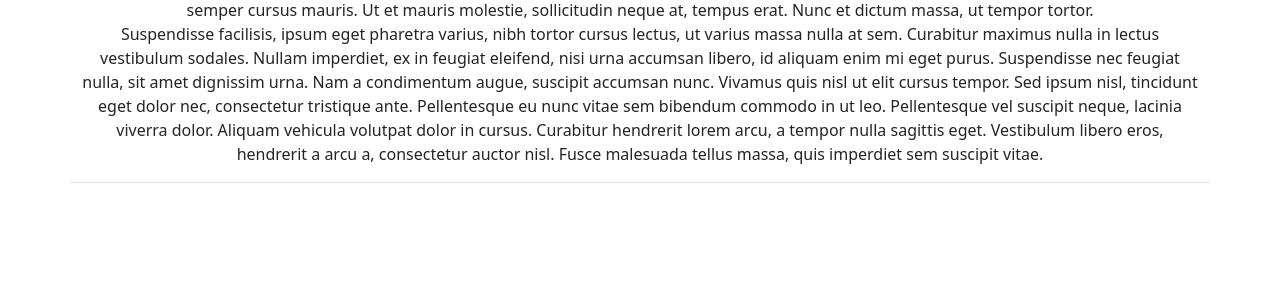
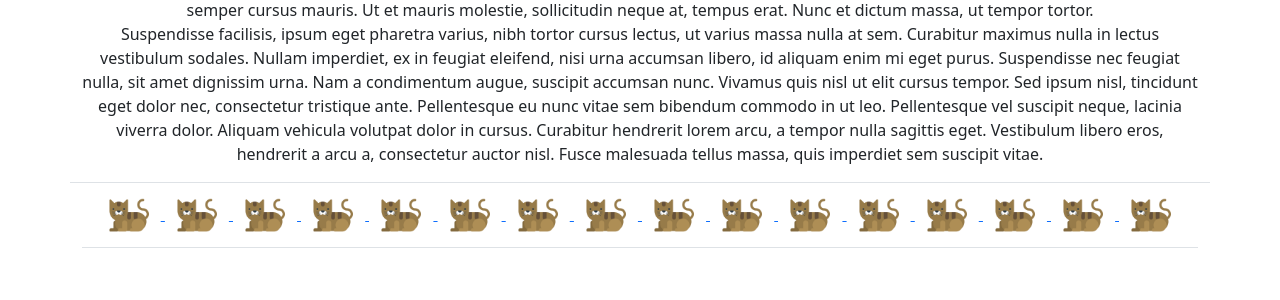
Before and after one commit to bfswrd/IntensiveYandex, a Django app: page /about/ in a window 1280 px wide. Shown: the part 369-669 px from the top of the page. Run offline with Django 3.2, Linux system fonts and the light colour scheme; some libraries are stand-ins or nearby versions.

Commit message:
Update template/includes

```diff
--- a/templates/includes/base.html
+++ b/templates/includes/base.html
@@ -8,7 +8,7 @@
 <main class="container h-100 border-bottom text-lg-center">
     {% block content %} Контент не подвезли {% endblock %}
 </main>
-<footer class="">
+<footer class="container">
     {% include "includes/footer.html" %}
 </footer>
 </body>
--- a/templates/includes/footer.html
+++ b/templates/includes/footer.html
@@ -1 +1,11 @@
-<div></div>
+{% load static %}
+
+<div class="border-bottom text-center">
+    <div>
+        {% for i in '0123456789012345'|make_list %}
+            <a href="{% url "homepage:home" %}">
+                <img src="{% static 'favicon/apple-touch-icon.png' %}" alt="" style="width: 64px; height: 64px;">
+            </a>
+        {% endfor %}
+    </div>
+</div>
--- a/templates/includes/header.html
+++ b/templates/includes/header.html
@@ -6,27 +6,16 @@
         </a>
     </div>
     <div class="col-8"></div>
-    {% with request.resolver_match.view_name as view_name %}
-        <div class="col-1 text-center nav-item">
-            {% if view_name != "homepage:home" %}
-                <a class="nav-link fs-5" href="{% url "homepage:home" %}">Главная</a>
-            {% else %}
-                <a class="nav-link fs-5 text-decoration-underline active" href="{% url "homepage:home" %}">Главная</a>
-            {% endif %}
-        </div>
-        <div class="col-1 text-center">
-            {% if view_name != "about:description" %}
-                <a class="nav-link" href="{% url "about:description" %}">О нас</a>
-            {% else %}
-                <a class="nav-link text-decoration-underline active" href="{% url "about:description" %}">О нас</a>
-            {% endif %}
-        </div>
-        <div class="col-1 text-center">
-            {% if view_name != "catalog:item_list" %}
-                <a class="nav-link" href="{% url "catalog:item_list" %}">Каталог</a>
-            {% else %}
-                <a class="nav-link text-decoration-underline active" href="{% url "catalog:item_list" %}">Каталог</a>
-            {% endif %}
-        </div>
-    {% endwith %}
+    <div class="col-1 text-center nav-item">
+        <a class="nav-link fs-5 {% if request.path == "/" %} text-decoration-underline active {% endif %}" href=
+                "{% url "homepage:home" %}">Главная</a>
+    </div>
+    <div class="col-1 text-center nav-item">
+        <a class="nav-link {% if request.path == "/about/" %} text-decoration-underline active {% endif %}" href=
+                "{% url "about:description" %}">О нас</a>
+    </div>
+    <div class="col-1 text-center nav-item">
+        <a class="nav-link {% if request.path == "/catalog/" %} text-decoration-underline active {% endif %}" href=
+                "{% url "catalog:item_list" %}">Каталог</a>
+    </div>
 </div>
```
